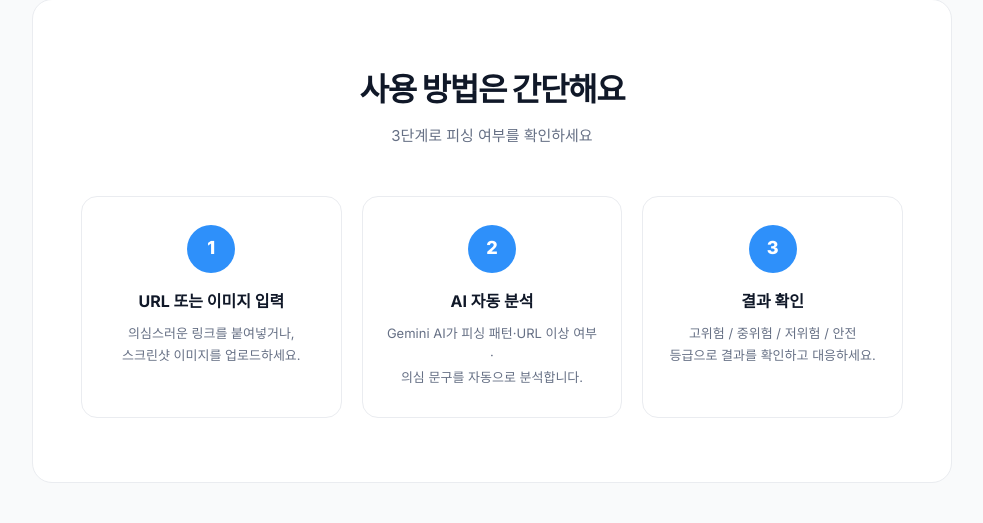
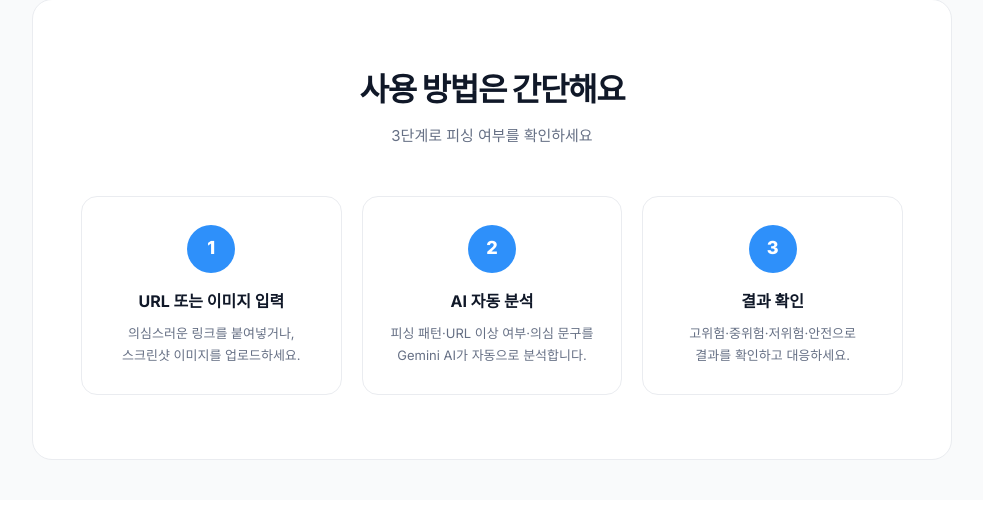
Before and after one commit to abffks99-create/Codeshot_amen, a Flask app: page /main in a window 1280 px wide. Shown: the part 1595-2118 px from the top of the page, without its empty margins (148-1131 px from the left). After the commit the page ends 2055 px from the top, so only its background shows below. Run offline with Flask 3, Linux system fonts and the light colour scheme; the visitor is signed in with stand-in values (Sample User, id 1); data that the repository does not hold is empty; parts of the project's set-up code (start-up, migrations or seed data) failed here and were passed over.

Commit message:
1차 수정 완료

```diff
--- a/templates/main.html
+++ b/templates/main.html
@@ -108,7 +108,7 @@
 .step-card { background: #fff; border: 1px solid #EAECF0; border-radius: 16px; padding: 28px 24px; text-align: center; }
 .step-num { width: 48px; height: 48px; border-radius: 50%; background: #2E90FA; color: #fff; font-size: 18px; font-weight: 800; display: flex; align-items: center; justify-content: center; margin: 0 auto 16px; }
 .step-title { font-size: 16px; font-weight: 700; color: #101828; margin-bottom: 8px; }
-.step-desc { font-size: 13px; color: #667085; line-height: 1.7; word-break: keep-all; word-wrap: break-word; }
+.step-desc { font-size: 13px; color: #667085; line-height: 1.7; word-break: normal; word-wrap: break-word; }
 @media (max-width: 768px) {
   .info-row, .info-row.reverse { flex-direction: column; }
   .step-grid { grid-template-columns: 1fr; }
@@ -202,12 +202,12 @@
     <div class="step-card">
       <div class="step-num">2</div>
       <div class="step-title">AI 자동 분석</div>
-      <div class="step-desc">Gemini AI가 피싱 패턴·URL 이상 여부·<br>의심 문구를 자동으로 분석합니다.</div>
+      <div class="step-desc">피싱 패턴·URL 이상 여부·의심 문구를<br>Gemini AI가 자동으로 분석합니다.</div>
     </div>
     <div class="step-card">
       <div class="step-num">3</div>
       <div class="step-title">결과 확인</div>
-      <div class="step-desc">고위험 / 중위험 / 저위험 / 안전<br>등급으로 결과를 확인하고 대응하세요.</div>
+      <div class="step-desc">고위험·중위험·저위험·안전으로<br>결과를 확인하고 대응하세요.</div>
     </div>
   </div>
 </div>
```
